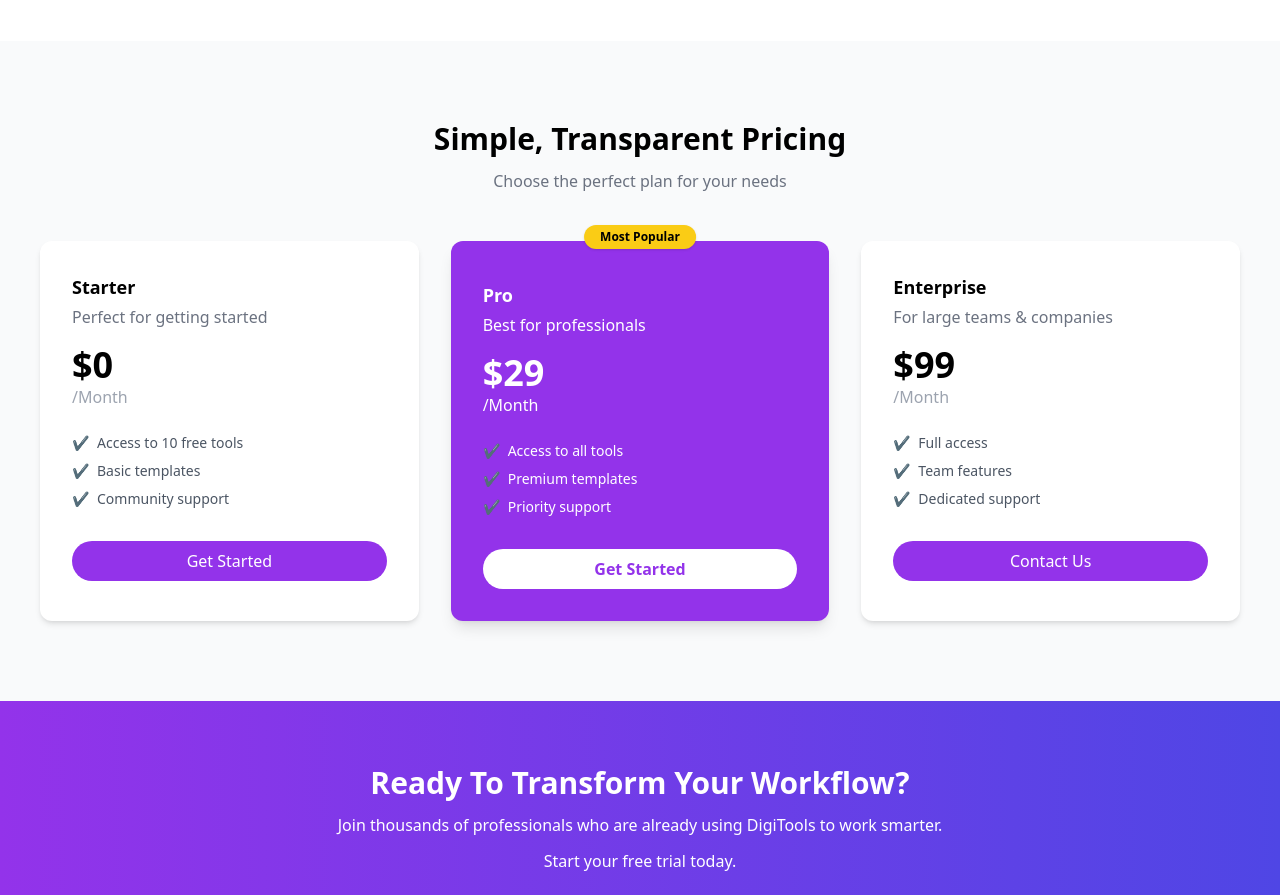
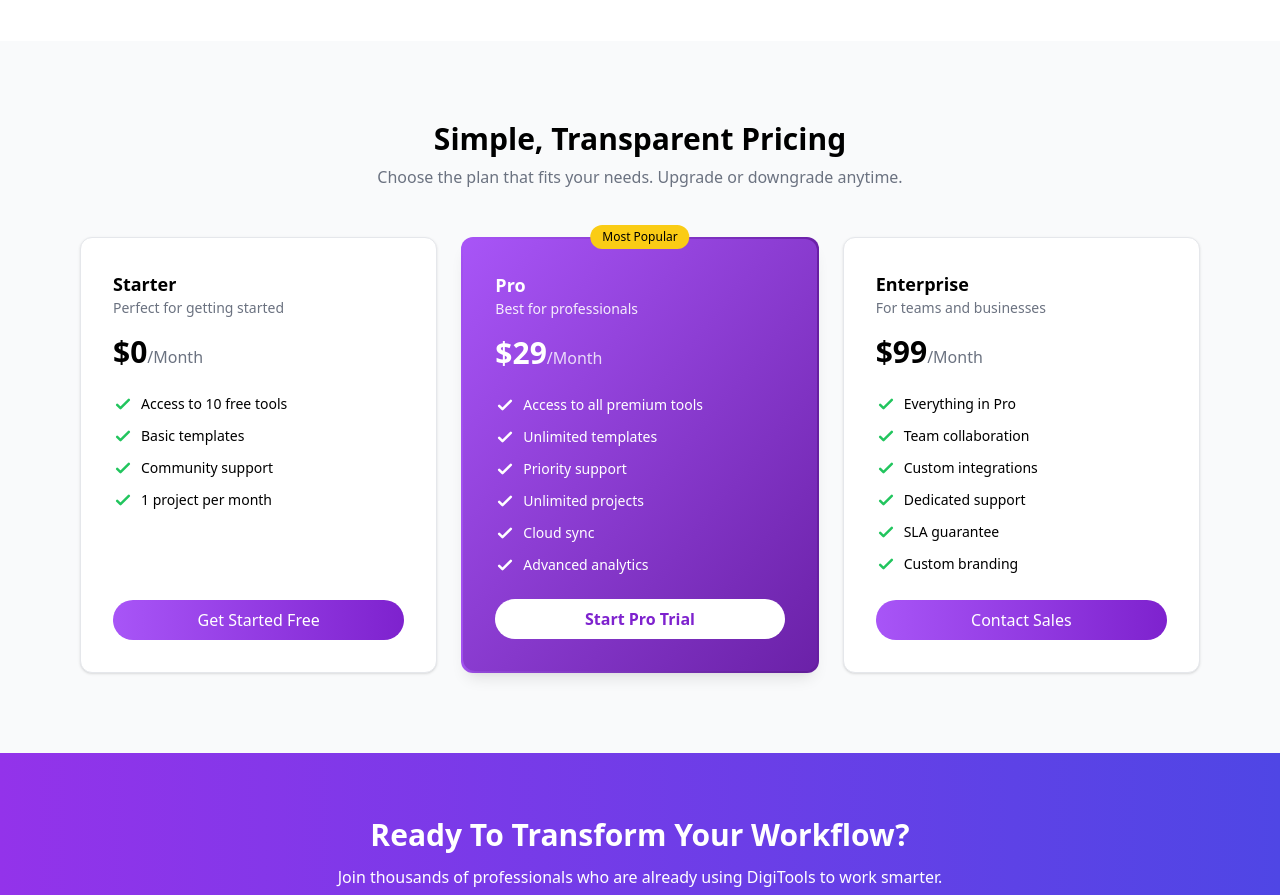
Before and after one commit to Avishek-Pratyay/Projects-digital-tools, a React (Vite) app: page / in a window 1280 px wide. Shown: the part 2680-3575 px from the top of the page. Built offline with nearby package versions, Linux system fonts and the light colour scheme.

Commit message:
everything is done

```diff
--- a/src/components/Pricing.jsx
+++ b/src/components/Pricing.jsx
@@ -2,79 +2,126 @@ export default function Pricing() {
   return (
     <div className="py-20 bg-gray-50">
 
-      {/* TITLE */}
-      <div className="text-center">
-        <h2 className="text-3xl font-bold mb-3">
+      {/* Heading */}
+      <div className="text-center mb-12">
+        <h2 className="text-3xl font-bold">
           Simple, Transparent Pricing
         </h2>
-        <p className="text-gray-500 mb-12">
-          Choose the perfect plan for your needs
+        <p className="text-gray-500 mt-2">
+          Choose the plan that fits your needs. Upgrade or downgrade anytime.
         </p>
       </div>
 
-      {/* CARDS */}
-      <div className="grid md:grid-cols-3 gap-8 px-10">
+      {/* Cards */}
+      <div className="max-w-6xl mx-auto grid md:grid-cols-3 gap-6 px-4 items-stretch">
 
-        {/* STARTER */}
-        <div className="bg-white p-8 rounded-xl shadow-md text-left">
-          <h3 className="font-semibold text-lg">Starter</h3>
-          <p className="text-gray-500 mt-1">Perfect for getting started</p>
+        {/* Starter */}
+        <div className="bg-white p-8 rounded-xl shadow border flex flex-col justify-between h-full">
 
-          <p className="text-4xl font-bold mt-4">$0</p>
-          <p className="text-gray-400 mb-6">/Month</p>
+          <div>
+            <h3 className="font-bold text-lg">Starter</h3>
+            <p className="text-gray-500 text-sm mb-4">
+              Perfect for getting started
+            </p>
 
-          <ul className="space-y-2 text-sm text-gray-600">
-  <li><span className="text-green-500 mr-2">✔</span>Access to 10 free tools</li>
-  <li><span className="text-green-500 mr-2">✔</span>Basic templates</li>
-  <li><span className="text-green-500 mr-2">✔</span>Community support</li>
+            <h2 className="text-3xl font-bold mb-6">
+              $0<span className="text-base font-normal text-gray-500">/Month</span>
+            </h2>
+
+            <ul className="text-sm space-y-3 mb-6">
+              {[
+                "Access to 10 free tools",
+                "Basic templates",
+                "Community support",
+                "1 project per month",
+              ].map((item, i) => (
+                <li key={i} className="flex items-center gap-2">
+                  <CheckIcon color="text-green-500" />
+                  {item}
+                </li>
+              ))}
             </ul>
+          </div>
 
-          <button className="mt-8 bg-purple-600 text-white w-full py-2 rounded-full hover:bg-purple-700">
-            Get Started
+          <button className="w-full py-2 rounded-full bg-gradient-to-r from-purple-500 to-purple-700 text-white">
+            Get Started Free
           </button>
         </div>
 
         {/* PRO */}
-        <div className="bg-purple-600 text-white p-8 rounded-xl shadow-lg relative text-left">
+        <div className="relative p-[2px] rounded-xl bg-gradient-to-r from-purple-500 to-purple-800 flex">
+          <div className="bg-gradient-to-br from-purple-500 to-purple-800 text-white p-8 rounded-xl shadow-lg flex flex-col justify-between w-full">
 
-          {/* BADGE */}
-          <span className="absolute left-1/2 -translate-x-1/2 -top-4 bg-yellow-400 text-black text-xs px-4 py-1 rounded-full font-semibold shadow">
+            {/* Badge */}
+            <span className="absolute top-[-12px] left-1/2 -translate-x-1/2 bg-yellow-400 text-xs px-3 py-1 rounded-full text-black">
               Most Popular
             </span>
 
-          <h3 className="font-semibold text-lg mt-2">Pro</h3>
-          <p className="mt-1">Best for professionals</p>
+            <div>
+              <h3 className="font-bold text-lg">Pro</h3>
+              <p className="text-sm mb-4 opacity-90">
+                Best for professionals
+              </p>
 
-          <p className="text-4xl font-bold mt-4">$29</p>
-          <p className="mb-6">/Month</p>
+              <h2 className="text-3xl font-bold mb-6">
+                $29<span className="text-base font-normal opacity-80">/Month</span>
+              </h2>
 
-          <ul className="space-y-2 text-sm">
-  <li><span className="text-white mr-2">✔</span>Access to all tools</li>
-  <li><span className="text-white mr-2">✔</span>Premium templates</li>
-  <li><span className="text-white mr-2">✔</span>Priority support</li>
+              <ul className="text-sm space-y-3 mb-6">
+                {[
+                  "Access to all premium tools",
+                  "Unlimited templates",
+                  "Priority support",
+                  "Unlimited projects",
+                  "Cloud sync",
+                  "Advanced analytics",
+                ].map((item, i) => (
+                  <li key={i} className="flex items-center gap-2">
+                    <CheckIcon color="text-white-300" />
+                    {item}
+                  </li>
+                ))}
               </ul>
+            </div>
 
-          <button className="mt-8 bg-white text-purple-600 w-full py-2 rounded-full font-semibold">
-            Get Started
+            <button className="w-full py-2 rounded-full bg-white text-purple-700 font-semibold">
+              Start Pro Trial
             </button>
           </div>
+        </div>
 
-        {/* ENTERPRISE */}
-        <div className="bg-white p-8 rounded-xl shadow-md text-left">
-          <h3 className="font-semibold text-lg">Enterprise</h3>
-          <p className="text-gray-500 mt-1">For large teams & companies</p>
+        {/* Enterprise */}
+        <div className="bg-white p-8 rounded-xl shadow border flex flex-col justify-between h-full">
 
-          <p className="text-4xl font-bold mt-4">$99</p>
-          <p className="text-gray-400 mb-6">/Month</p>
+          <div>
+            <h3 className="font-bold text-lg">Enterprise</h3>
+            <p className="text-gray-500 text-sm mb-4">
+              For teams and businesses
+            </p>
 
-          <ul className="space-y-2 text-sm text-gray-600">
-  <li><span className="text-green-500 mr-2">✔</span>Full access</li>
-  <li><span className="text-green-500 mr-2">✔</span>Team features</li>
-  <li><span className="text-green-500 mr-2">✔</span>Dedicated support</li>
+            <h2 className="text-3xl font-bold mb-6">
+              $99<span className="text-base font-normal text-gray-500">/Month</span>
+            </h2>
+
+            <ul className="text-sm space-y-3 mb-6">
+              {[
+                "Everything in Pro",
+                "Team collaboration",
+                "Custom integrations",
+                "Dedicated support",
+                "SLA guarantee",
+                "Custom branding",
+              ].map((item, i) => (
+                <li key={i} className="flex items-center gap-2">
+                  <CheckIcon color="text-green-500" />
+                  {item}
+                </li>
+              ))}
             </ul>
+          </div>
 
-          <button className="mt-8 bg-purple-600 text-white w-full py-2 rounded-full hover:bg-purple-700">
-            Contact Us
+          <button className="w-full py-2 rounded-full bg-gradient-to-r from-purple-500 to-purple-700 text-white">
+            Contact Sales
           </button>
         </div>
 
@@ -82,3 +129,23 @@ export default function Pricing() {
     </div>
   );
 }
+
+
+/* ✅ CLEAN SVG CHECK ICON */
+function CheckIcon({ color }) {
+  return (
+    <svg
+      className={`w-5 h-5 ${color} flex-shrink-0`}
+      fill="none"
+      stroke="currentColor"
+      strokeWidth="3"
+      viewBox="0 0 24 24"
+    >
+      <path
+        strokeLinecap="round"
+        strokeLinejoin="round"
+        d="M5 13l4 4L19 7"
+      />
+    </svg>
+  );
+}
```
Lines whose indentation alone changed are shown as unchanged.
